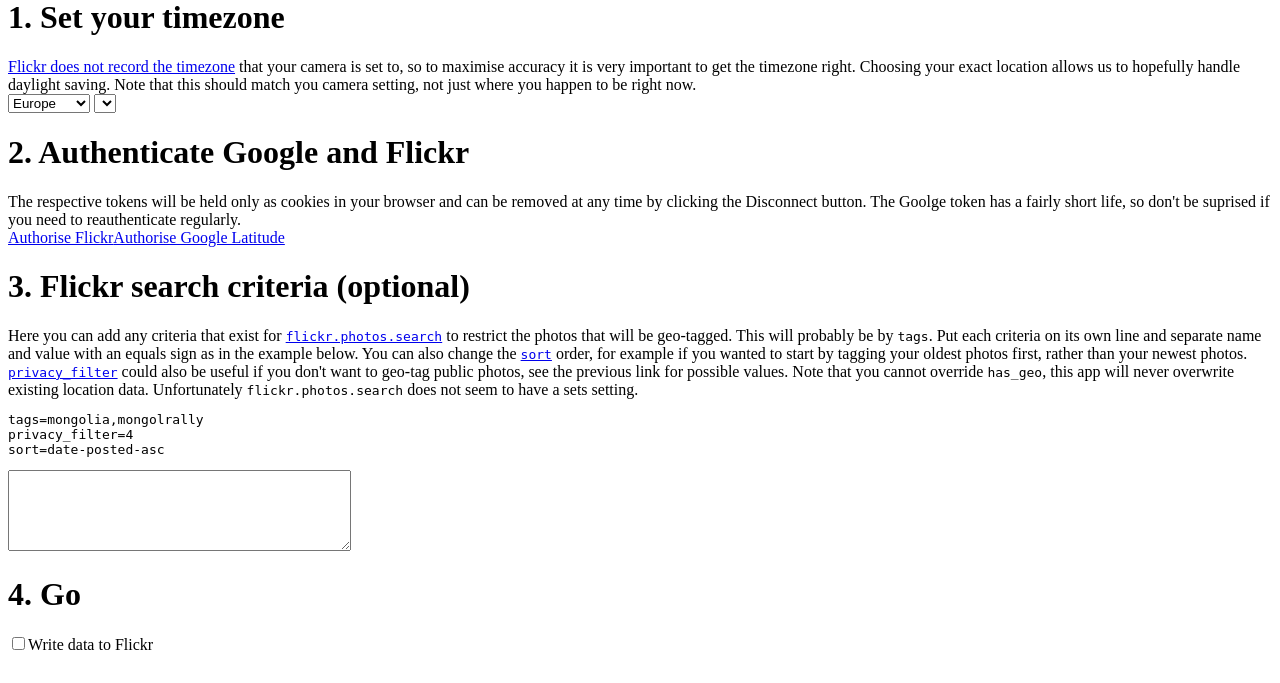
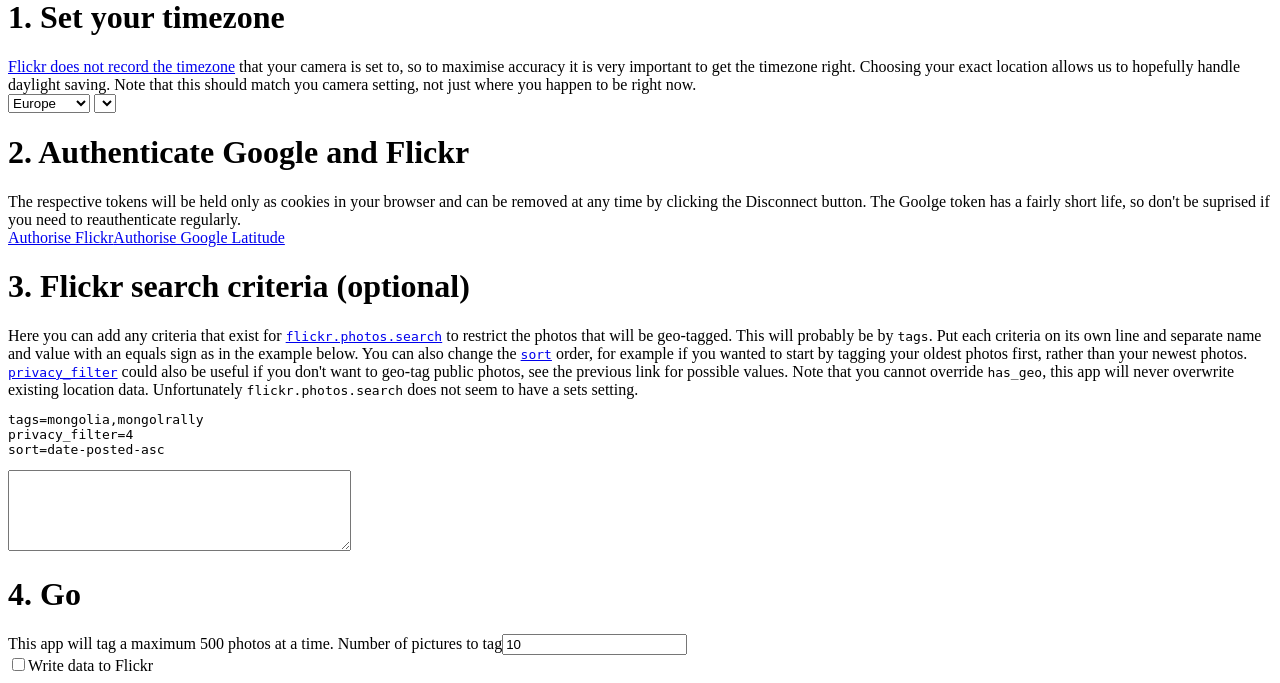
Before and after one commit to JamieKitson/GeoTagger, a PHP site: page / in a window 1280 px wide. Shown: the part 174-857 px from the top of the page. Before the commit the page ends 824 px from the top, so only its background shows below. Run offline with PHP 8.4, Linux system fonts and the light colour scheme; lists and menus that the app fills with data are empty; some libraries are stand-ins or nearby versions.

Commit message:
add form and count

```diff
--- a/index.php
+++ b/index.php
@@ -68,7 +68,7 @@ there to help you in case anything should go wrong and cannot be disabled. You
 can add search criteria in step 3 such as tags, sets, etc. By default this app
 will not write data back to Flickr but will show you what it will try to do and
 why.
-
+<form action="go.php">
 <h1>1. Set your timezone</h1>
 <a href="http://www.flickr.com/services/api/misc.dates.html">Flickr does not
 record the timezone</a> that your camera is set to, so to maximise accuracy it
@@ -137,14 +137,17 @@ sort=date-posted-asc
 <textarea rows=5 cols=40 id="criteria"></textarea>
 
 <h1>4. Go</h1>
+This app will tag a maximum 500 photos at a time.
+<label>Number of pictures to tag<input type="text" name="count" value="10"></label><br>
 <label><input type="checkbox" name="write" value="true">Write data to Flickr</label><br>
 
 <?php
 
 if ($flickr && $latitude)
-  echo '<a href="go.php">Go</a>';
+  echo '<input type="submit" value="Go">';
 
 
 ?>
+</form>
 </body>
 </html>
```
